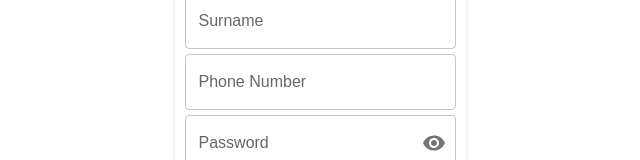
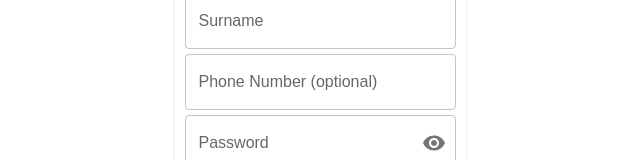
Before and after one commit to kamil3397/todo-react-app, a React (Create React App) app: page /register in a window 1280 px wide. Shown: the part 284-444 px from the top of the page, without its empty margins (320-960 px from the left). Built offline with nearby package versions, Linux system fonts and the light colour scheme.

Commit message:
obsługa edycji profilu poprawiona

```diff
--- a/src/App.tsx
+++ b/src/App.tsx
@@ -127,3 +127,9 @@ https://dribbble.com/shots/16624002-Landing-Page-for-an-Mobile-App-Download
 4. Dodaj nasz ConfirmationDialog do edytowania taska (tez ma byc potwierdzenie)
 
 */
+
+/* Praca domowa 29.05
+1. Po aktualizacji profilu z backendu zwrocic
+uaktualnionego usera i nadpisac stan contextu zmienionymi danymi
+2. Przeanalizowac co sie dzieje, ze po aktualizacji przestaje dzialac profil.
+*/
--- a/src/context/AuthContext.tsx
+++ b/src/context/AuthContext.tsx
@@ -8,6 +8,7 @@ type UserType = {
     name: string
     surname: string,
     _id: string
+    phone: string
 }
 
 type AuthContextProps = {
@@ -71,9 +72,10 @@ export const AuthProvider: FC<{ children: ReactNode }> = ({ children }) => {
     }
 
     const updateClient = async (user: EditUserType) => {
-        const { _id } = user;
-        await makeRequest('PUT', `/updateUser/${_id}`)
-            .catch((error) => { throw new Error(error) })
+        const { _id, ...rest } = user;
+        return await makeRequest('PUT', `/updateUser/${_id}`, rest)
+            .then((res) => setUser(res?.data))
+            .catch((error) => console.log(error))
     }
 
     const contextValues: AuthContextProps = {
--- a/src/hooks/makeRequest.ts
+++ b/src/hooks/makeRequest.ts
@@ -3,7 +3,6 @@ import axios from "axios";
 
 export const makeRequest = async (method: 'POST' | 'GET' | 'PUT' | 'DELETE', url: string, data?: unknown) => {
     const token = localStorage.getItem('accessToken');
-    console.log(token)
     if (method === 'POST') {
         return await axios.post(`http://localhost:4000${url}`, data, {
             headers: {
--- a/src/pages/RegisterPage.tsx
+++ b/src/pages/RegisterPage.tsx
@@ -13,7 +13,7 @@ type Inputs = {
     email: string,
     name: string,
     surname: string,
-    phone_number?: string | null | undefined,
+    phone?: string | null | undefined,
     password: string,
     confirm_password: string,
     terms: boolean,
@@ -25,7 +25,7 @@ const schema = yup.object().shape({
     email: yup.string().email().required(),
     name: yup.string().min(2).max(50).required(),
     surname: yup.string().min(2).max(50).required(),
-    phone_number: yup.string().nullable().matches(phoneNumberRegex, 'Phone is not valid'),
+    phone: yup.string().nullable().transform((value, originalValue) => originalValue === '' ? null : value).matches(phoneNumberRegex, 'Phone is not valid').notRequired(),
     password: yup.string().min(8).required(),
     confirm_password: yup.string().label('confirm password').required().oneOf([yup.ref('password')], 'Passwords must match'),
     terms: yup.boolean().oneOf([true], 'You must accept the terms of use').required(),
@@ -48,7 +48,7 @@ const RegisterPage: FC = () => {
             email: '',
             name: '',
             surname: '',
-            phone_number: null,
+            phone: '',
             password: '',
             confirm_password: '',
             terms: false,
@@ -56,8 +56,8 @@ const RegisterPage: FC = () => {
     });
 
     const onSubmit = (values: Inputs) => {
-        const { email, name, surname, phone_number, password, terms } = values;
-        const newUserData: RegistrationData = { email, name, surname, phone_number, password, terms };
+        const { email, name, surname, phone, password, terms } = values;
+        const newUserData: RegistrationData = { email, name, surname, phone, password, terms };
 
         registerClient(newUserData)
             .then(() => {
@@ -94,11 +94,11 @@ const RegisterPage: FC = () => {
                         error={!!errors.surname}
                         helperText={!!errors.surname && errors.surname.message}
                     />
-                    <TextField {...register("phone_number")}
-                        label="Phone Number"
+                    <TextField {...register("phone")}
+                        label="Phone Number (optional)"
                         placeholder='Put your phone number here'
-                        error={!!errors.phone_number}
-                        helperText={!!errors.phone_number && errors.phone_number.message}
+                        error={!!errors.phone}
+                        helperText={!!errors.phone && errors.phone.message}
                     />
                     <TextField {...register("password")}
                         type={showPassword ? 'text' : 'password'}
--- a/src/pages/profile/ProfilePage.tsx
+++ b/src/pages/profile/ProfilePage.tsx
@@ -24,7 +24,7 @@ const ProfilePage: FC = () => {
     const [isEditing, setIsEditing] = useState(false)
     const { register, formState: { errors }, handleSubmit, getValues } = useForm<Inputs>({
         resolver: yupResolver(schema),
-        defaultValues: { name: user?.name ?? '', surname: user?.surname ?? '', email: user?.email ?? '' }
+        defaultValues: { name: user?.name ?? '', surname: user?.surname ?? '', email: user?.email ?? '', phone: user?.phone ?? '' }
     });
 
 
@@ -35,10 +35,11 @@ const ProfilePage: FC = () => {
         );
     }
     const onSubmit = async (values: Inputs) => {
-        const editedUser = { ...user, name: values.name, surname: values.surname, email: values.email }
+        const editedUser = { ...user, name: values.name, surname: values.surname, email: values.email, phone: values.phone }
         if (values) {
             await updateClient(editedUser);
             setIsEditing(false);
+            console.log("Submitting form with values:", values);
         }
     };
 
--- a/src/types/ListTypes.ts
+++ b/src/types/ListTypes.ts
@@ -10,7 +10,7 @@ export type RegistrationData = {
     email: string;
     name: string;
     surname: string;
-    phone_number?: string | null,
+    phone?: string | null,
     password: string;
     terms: boolean;
 }
@@ -35,4 +35,5 @@ export type EditUserType = {
     surname: string,
     email: string,
     password?: string,
+    phone?: string | null
 }
```
